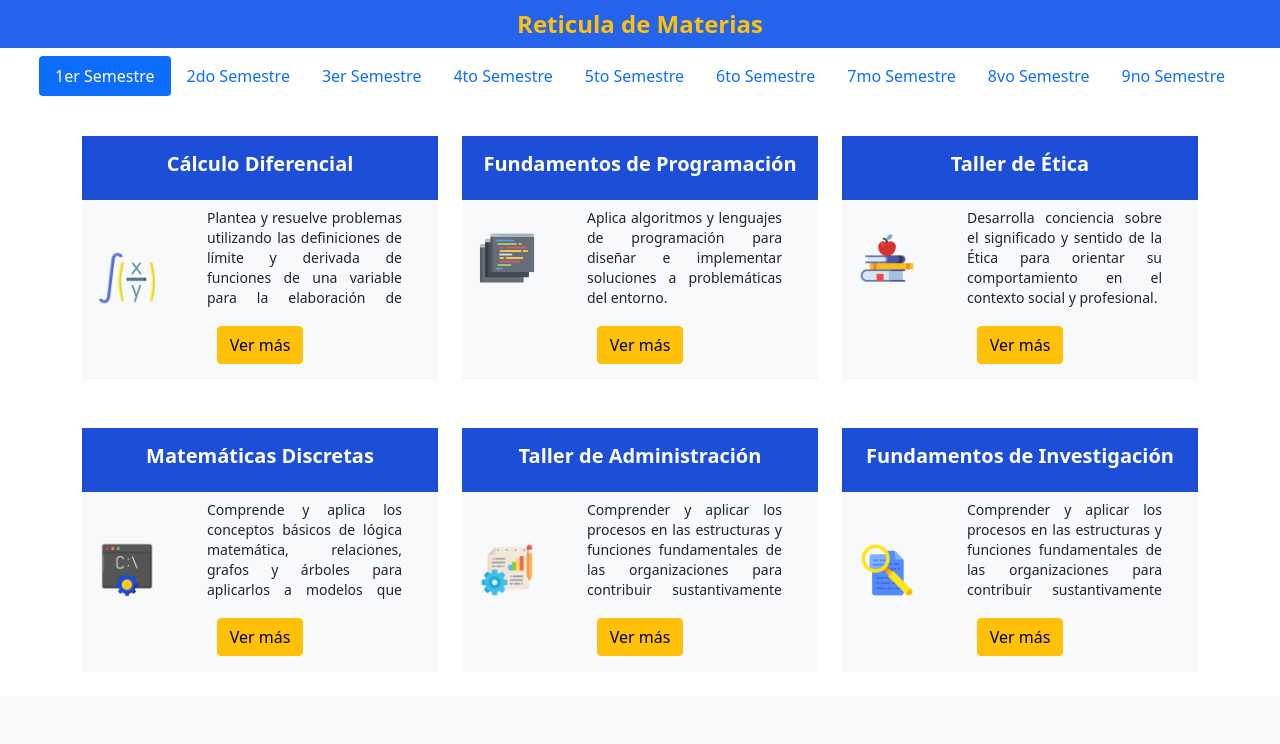
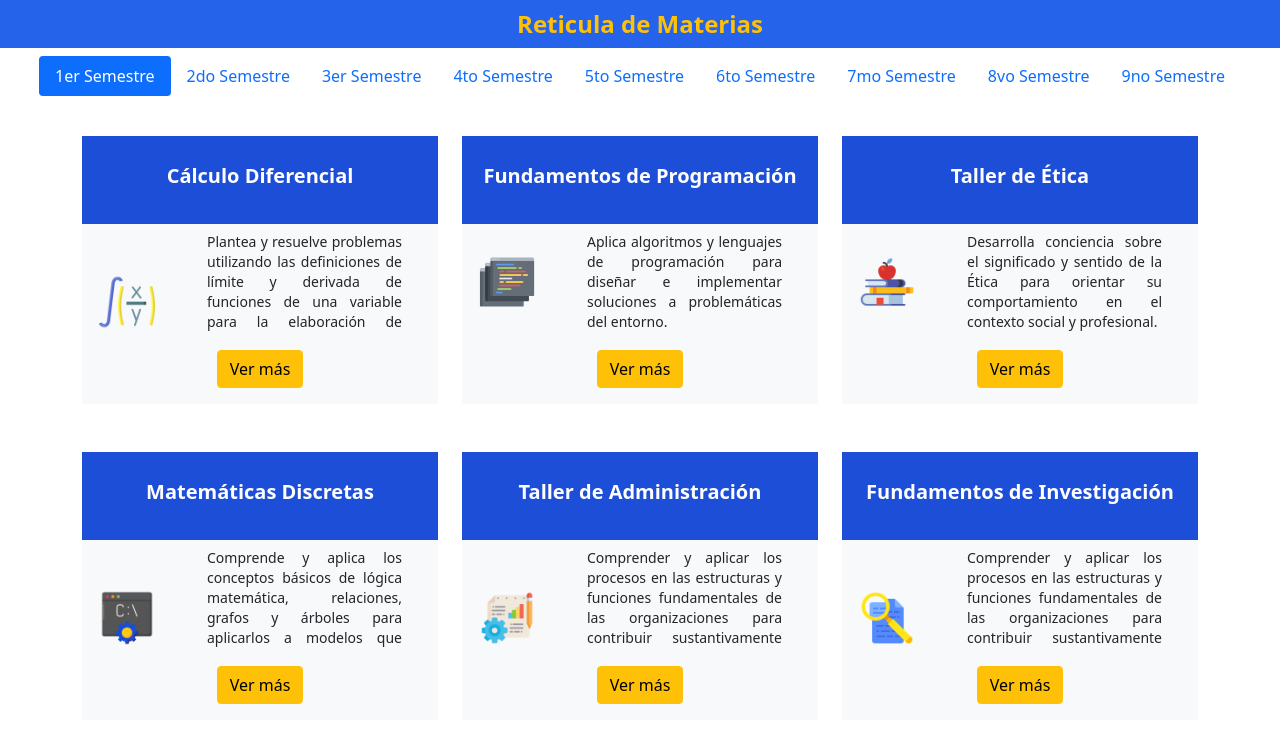
Before and after one commit to dddniela/Sistemas-Computacionales, a PHP site: page /ofertaEducativa.php in a window 1280 px wide. Shown: the part 1072-1816 px from the top of the page. Run offline with PHP 8.4, Linux system fonts and the light colour scheme; data comes from the database, SQL or seed files in the repository.

Commit message:
Mejoras de la oferta educativa
- Se agregaron los videos al primer semestre.
- Se mejoraron algunas aspectos de diseño.

```diff
--- a/assets/style.css
+++ b/assets/style.css
@@ -196,3 +196,29 @@
     height: 150px;
   }
 }
+
+.video-reticula{
+  width: 560px;
+  height: 315px;
+}
+
+@media (max-width: 991px) {
+  .video-reticula{
+    width: 450px;
+    height: 250px;
+  }
+}
+
+@media (max-width: 520px) {
+  .video-reticula{
+    width: 395px;
+    height: 140x;
+  }
+}
+
+@media (max-width: 400px) {
+  .video-reticula{
+    width: 250px;
+    height: auto;
+  }
+}
--- a/ofertaEducativa-controller.php
+++ b/ofertaEducativa-controller.php
@@ -56,7 +56,7 @@ function icono($Area){
 
 function imprimir($NumeroSemestre){
     $cn = conexion();
-    $sqlQ = "SELECT * FROM materia where semestre_materia='$NumeroSemestre'";
+    $sqlQ = "SELECT * FROM materia where semestre_materia='$NumeroSemestre' and especialidad_materia=0";
     $ResultSet = $cn->query($sqlQ);
 
     $tabla = "";
@@ -76,9 +76,9 @@ function imprimir($NumeroSemestre){
     // Cuadro de materia
             $tabla .= "<div class='col-lg-4 col-md-6 col-sm-9 col-8 p-4 h-100 justify-content-center rounded-3'>";
                 #$tabla .= "<div class='col h-100 px-2 m-2 bg-light'>";
-                    $tabla .= "<div class='row azul-medio'>";
-                        $tabla .= "<div class='d-flex justify-content-center'>";
-                            $tabla .= "<h5 class='text-white align-self-start rounded-top text-center font-semibold py-3'>$nombre_materia</h5>";
+                    $tabla .= "<div class='row azul-medio' style='height: 88px;'>";
+                        $tabla .= "<div class='d-flex justify-content-center h-100'>";
+                            $tabla .= "<h5 class='text-white align-self-center rounded-top text-center font-semibold py-3'>$nombre_materia</h5>";
                         $tabla .= "</div>";
                     $tabla .= "</div>";
                     $tabla .= "<div class='row bg-light overflow-hidden' style='height: 110px;'>";
@@ -112,9 +112,18 @@ function imprimir($NumeroSemestre){
                     <h5 class='modal-title text-white font-semibold' id='modal" .$id_materia ."'>" .$nombre_materia ."</h5>
                     <button type='button' class='btn-close' data-bs-dismiss='modal' aria-label='Close'></button>
                   </div>
-                  <div class='modal-body'>"
-                    .$descrip_materia
-                  ."</div>
+                  <div class='modal-body'>
+                    <div class='d-flex justify-content-center mb-4'>"
+                        .$descrip_materia.
+                    "</div>
+                    <div class='d-flex justify-content-center my-2'>
+                        <iframe class='aspect-video video-reticula'
+                        src='".$url_materia."'
+                        title='YouTube video player' frameborder='0' allow='accelerometer; autoplay;
+                        clipboard-write; encrypted-media; gyroscope; picture-in-picture' allowfullscreen>
+                        </iframe>
+                    </div>
+                  </div>
                 </div>
               </div>
             </div>";
@@ -185,9 +194,9 @@ function imprimirEspecialidad(){
             // Cuadro de materia
             $tabla .= "<div class='col-lg-4 col-md-6 col-sm-9 col-8 p-4 h-100 justify-content-center rounded-3'>";
                 #$tabla .= "<div class='col h-100 px-2 m-2 bg-light'>";
-                    $tabla .= "<div class='row azul-medio'>";
-                        $tabla .= "<div class='d-flex justify-content-center'>";
-                            $tabla .= "<h5 class='text-white align-self-start rounded-top text-center font-semibold py-3'>$nombre_materia</h5>";
+                    $tabla .= "<div class='row azul-medio' style='height: 88px;'>";
+                        $tabla .= "<div class='d-flex justify-content-center align-items-center h-100'>";
+                            $tabla .= "<h5 class='text-white align-self-center rounded-top text-center font-semibold'>$nombre_materia</h5>";
                         $tabla .= "</div>";
                     $tabla .= "</div>";
                     $tabla .= "<div class='row bg-light overflow-hidden' style='height: 110px;'>";
--- a/ofertaEducativa-vista.html
+++ b/ofertaEducativa-vista.html
@@ -235,130 +235,6 @@
     </div>
 </div>
 
-<div class="container ">
-    <div class='row justify-content-md-start justify-content-center'>
-        <div class='col-lg-4 col-md-6 col-sm-9 col-8 p-4 h-100 justify-content-center rounded-3'>
-            <div class='col h-100 px-2 m-2 bg-light'>
-                <div class='row azul-medio'>
-                    <div class='d-flex justify-content-center'>
-                        <h5 class='text-white align-self-start rounded-top text-center font-semibold py-3'>$nombre_materia</h5>
-                    </div>
-                </div>
-                <div class='row bg-light overflow-hidden' style="height: 100px;">
-                    <div class='col-md-3 col-12 justify-content-center align-items-start'>
-                        <div class='d-flex flex-row justify-content-center align-items-start h-100'>
-                            <img class='h-16 mx-2 p-1' src='img/iconos/blockchain.png' alt=''>
-                        </div>
-                    </div>
-                    <div class='col-md-9 col-12 justify-content-center align-items-center'>
-                        <div class='d-flex flex-row justify-content-center align-items-center'>
-                            <p class='text-sm mx-4 my-2' style='text-align: justify;'>El alumno deberá saber aplicar los conceptos adquiridos en las materias de programación secuencial vistas al inicio de la carrera, para diseñar y desarrollar sistemas concurrentes de alta demanda de recursos.</p>
-                        </div>
-                    </div>
-                </div>
-                <div class='row bg-light'>
-                    <div class='col-12 my-2 justify-content-center'>
-                        <div class='d-flex p-2 justify-content-center align-items-center'>
-                            <button type='button' class='btn btn-warning' data-bs-toggle='modal' data-bs-target='#modalEspecialidad" .$id_materia ."'>
-                            Ver más </button>
-                        </div>
-                    </div>
-                </div>
-            </div>
-        </div>
-
-        <div class='col-lg-4 col-md-6 col-sm-9 col-8 p-4 h-100 justify-content-center rounded-3'>
-            <div class='col h-100 px-2 m-2 bg-light'>
-                <div class='row azul-medio'>
-                    <div class='d-flex justify-content-center'>
-                        <h5 class='text-white align-self-start rounded-top text-center font-semibold py-3'>$nombre_materia</h5>
-                    </div>
-                </div>
-                <div class='row bg-light h-100'>
-                    <div class='col-md-3 col-12 justify-content-center align-items-center'>
-                        <div class='d-flex flex-row justify-content-center align-items-center h-100'>
-                            <img class='h-16 mx-2 p-1' src='img/iconos/blockchain.png' alt=''>
-                        </div>
-                    </div>
-                    <div class='col-md-9 col-12 justify-content-center align-items-center'>
-                        <div class='d-flex flex-row justify-content-center align-items-center h-100'>
-                            <p class='text-sm mx-4 my-2' style='text-align: justify;'>$descrip_materia</p>
-                        </div>
-                    </div>
-                </div>
-                <div class='row bg-light'>
-                    <div class='col-12 my-2 justify-content-center'>
-                        <div class='d-flex p-2 justify-content-center align-items-center'>
-                            <button type='button' class='btn btn-warning' data-bs-toggle='modal' data-bs-target='#modalEspecialidad" .$id_materia ."'>
-                            Ver más </button>
-                        </div>
-                    </div>
-                </div>
-            </div>
-        </div>
-
-        <div class='col-lg-4 col-md-6 col-sm-9 col-8 p-4 h-100 justify-content-center rounded-3'>
-            <div class='col h-100 px-2 m-2 bg-light'>
-                <div class='row azul-medio'>
-                    <div class='d-flex justify-content-center'>
-                        <h5 class='text-white align-self-start rounded-top text-center font-semibold py-3'>$nombre_materia</h5>
-                    </div>
-                </div>
-                <div class='row bg-light h-100'>
-                    <div class='col-md-3 col-12 justify-content-center align-items-center'>
-                        <div class='d-flex flex-row justify-content-center align-items-center h-100'>
-                            <img class='h-16 mx-2 p-1' src='img/iconos/blockchain.png' alt=''>
-                        </div>
-                    </div>
-                    <div class='col-md-9 col-12 justify-content-center align-items-center'>
-                        <div class='d-flex flex-row justify-content-center align-items-center h-100'>
-                            <p class='text-sm mx-4 my-2' style='text-align: justify;'>$descrip_materia</p>
-                        </div>
-                    </div>
-                </div>
-                <div class='row bg-light'>
-                    <div class='col-12 my-2 justify-content-center'>
-                        <div class='d-flex p-2 justify-content-center align-items-center'>
-                            <button type='button' class='btn btn-warning' data-bs-toggle='modal' data-bs-target='#modalEspecialidad" .$id_materia ."'>
-                            Ver más </button>
-                        </div>
-                    </div>
-                </div>
-            </div>
-        </div>
-
-        <div class='col-lg-4 col-md-6 col-sm-9 col-8 p-4 h-100 justify-content-center rounded-3'>
-            <div class='col h-100 px-2 m-2 bg-light'>
-                <div class='row azul-medio'>
-                    <div class='d-flex justify-content-center'>
-                        <h5 class='text-white align-self-start rounded-top text-center font-semibold py-3'>$nombre_materia</h5>
-                    </div>
-                </div>
-                <div class='row bg-light h-100'>
-                    <div class='col-md-3 col-12 justify-content-center align-items-center'>
-                        <div class='d-flex flex-row justify-content-center align-items-center h-100'>
-                            <img class='h-16 mx-2 p-1' src='img/iconos/blockchain.png' alt=''>
-                        </div>
-                    </div>
-                    <div class='col-md-9 col-12 justify-content-center align-items-center'>
-                        <div class='d-flex flex-row justify-content-center align-items-center h-100'>
-                            <p class='text-sm mx-4 my-2' style='text-align: justify;'>$descrip_materia</p>
-                        </div>
-                    </div>
-                </div>
-                <div class='row bg-light'>
-                    <div class='col-12 my-2 justify-content-center'>
-                        <div class='d-flex p-2 justify-content-center align-items-center'>
-                            <button type='button' class='btn btn-warning' data-bs-toggle='modal' data-bs-target='#modalEspecialidad" .$id_materia ."'>
-                            Ver más </button>
-                        </div>
-                    </div>
-                </div>
-            </div>
-        </div>
-    </div>
-</div>
-
 <!-- Servicio social -->
 <div class="azul-cielo pt-5">
     <div class="bg-light">
```
